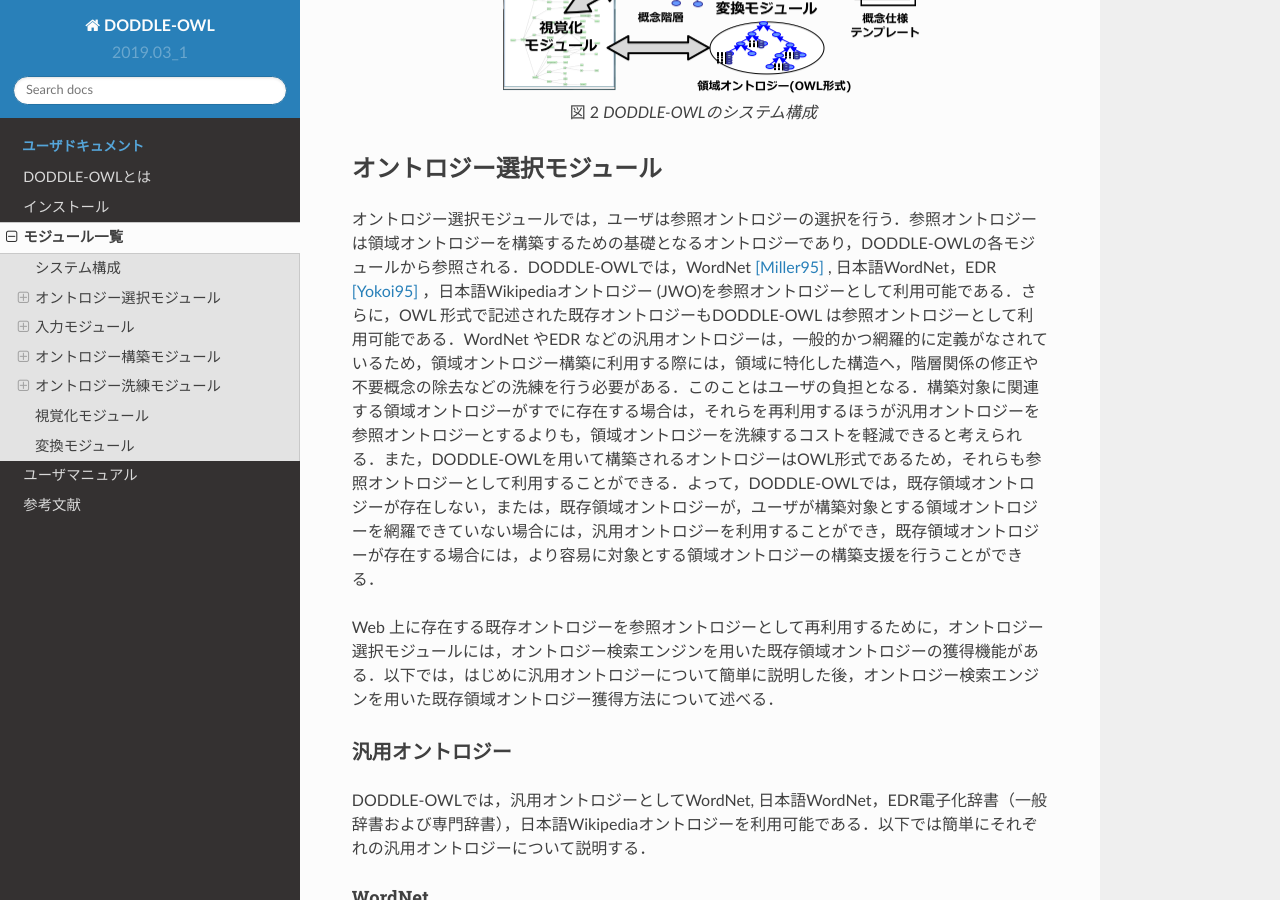
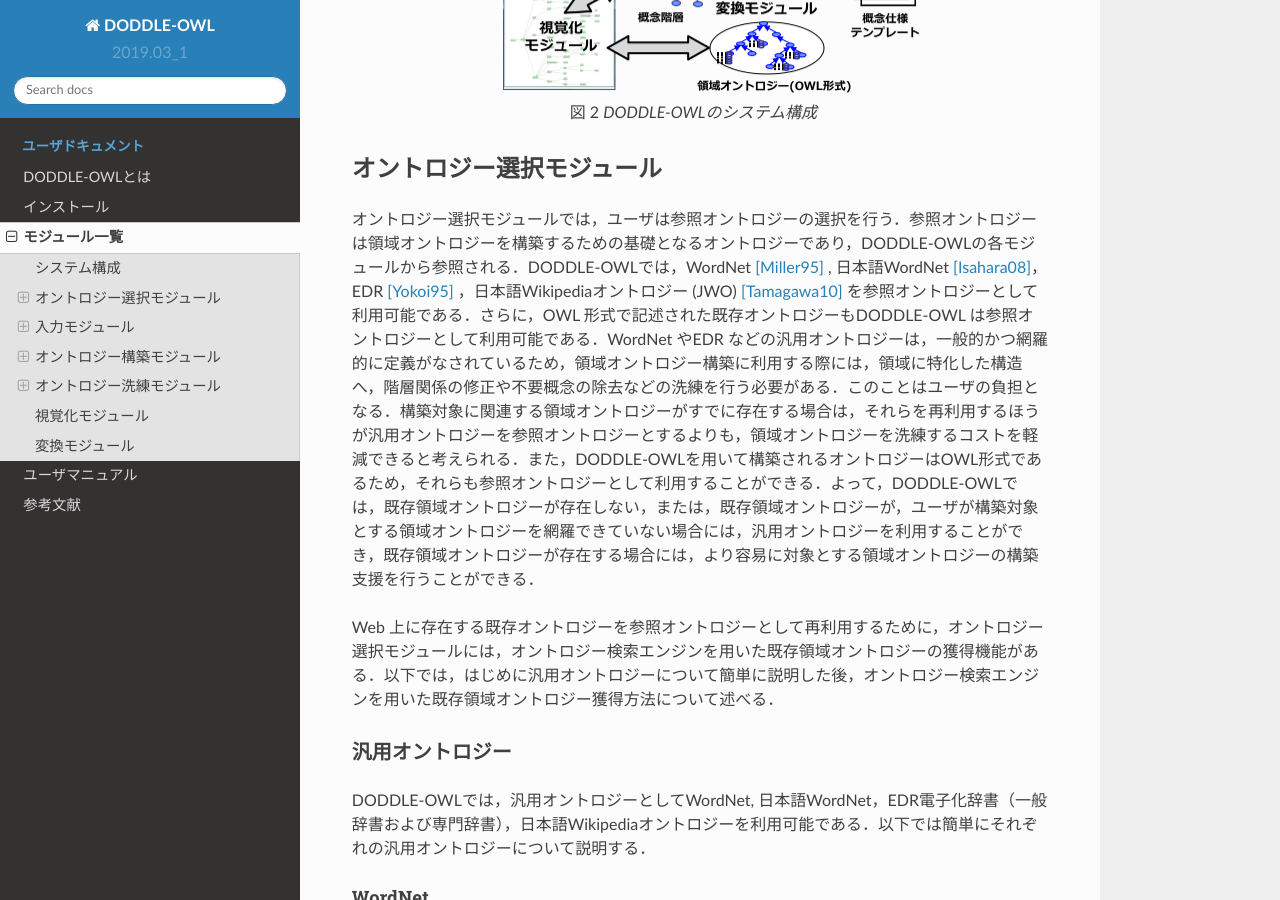
Before and after one commit to doddle-owl/doddle-owl-ja-docs, a Sphinx documentation site: the page built from docs/source/modules.rst, in a window 1280 px wide and 900 px high, scrolled down 1449 px. Built offline with Sphinx 7.4.7 and the Read the Docs theme 2.0.0, drawn with Linux system fonts in a browser that asks for light colours; some of the changed lines change nothing that is shown.

Commit message:
added index
- added references in modules.rst

```diff
--- a/docs/source/index.rst
+++ b/docs/source/index.rst
@@ -12,5 +12,5 @@ DODDLE-OWL ドキュメント
    references
 
 索引
-----
+--------
 * :ref:`genindex`
--- a/docs/source/modules.rst
+++ b/docs/source/modules.rst
@@ -23,29 +23,40 @@ DODDLE-OWL では一つ以上の領域における専門文書があることを
 
    DODDLE-OWLのシステム構成
 
+.. index:: オントロジー選択モジュール
 
 オントロジー選択モジュール
 =======================================
-オントロジー選択モジュールでは，ユーザは参照オントロジーの選択を行う．参照オントロジーは領域オントロジーを構築するための基礎となるオントロジーであり，DODDLE-OWLの各モジュールから参照される．DODDLE-OWLでは，WordNet [Miller95]_ , 日本語WordNet，EDR [Yokoi95]_ ，日本語Wikipediaオントロジー (JWO)を参照オントロジーとして利用可能である．さらに，OWL 形式で記述された既存オントロジーもDODDLE-OWL は参照オントロジーとして利用可能である．WordNet やEDR などの汎用オントロジーは，一般的かつ網羅的に定義がなされているため，領域オントロジー構築に利用する際には，領域に特化した構造へ，階層関係の修正や不要概念の除去などの洗練を行う必要がある．このことはユーザの負担となる．構築対象に関連する領域オントロジーがすでに存在する場合は，それらを再利用するほうが汎用オントロジーを参照オントロジーとするよりも，領域オントロジーを洗練するコストを軽減できると考えられる．また，DODDLE-OWLを用いて構築されるオントロジーはOWL形式であるため，それらも参照オントロジーとして利用することができる．よって，DODDLE-OWLでは，既存領域オントロジーが存在しない，または，既存領域オントロジーが，ユーザが構築対象とする領域オントロジーを網羅できていない場合には，汎用オントロジーを利用することができ，既存領域オントロジーが存在する場合には，より容易に対象とする領域オントロジーの構築支援を行うことができる．
+オントロジー選択モジュールでは，ユーザは参照オントロジーの選択を行う．参照オントロジーは領域オントロジーを構築するための基礎となるオントロジーであり，DODDLE-OWLの各モジュールから参照される．DODDLE-OWLでは，WordNet [Miller95]_ , 日本語WordNet [Isahara08]_，EDR [Yokoi95]_ ，日本語Wikipediaオントロジー (JWO) [Tamagawa10]_ を参照オントロジーとして利用可能である．さらに，OWL 形式で記述された既存オントロジーもDODDLE-OWL は参照オントロジーとして利用可能である．WordNet やEDR などの汎用オントロジーは，一般的かつ網羅的に定義がなされているため，領域オントロジー構築に利用する際には，領域に特化した構造へ，階層関係の修正や不要概念の除去などの洗練を行う必要がある．このことはユーザの負担となる．構築対象に関連する領域オントロジーがすでに存在する場合は，それらを再利用するほうが汎用オントロジーを参照オントロジーとするよりも，領域オントロジーを洗練するコストを軽減できると考えられる．また，DODDLE-OWLを用いて構築されるオントロジーはOWL形式であるため，それらも参照オントロジーとして利用することができる．よって，DODDLE-OWLでは，既存領域オントロジーが存在しない，または，既存領域オントロジーが，ユーザが構築対象とする領域オントロジーを網羅できていない場合には，汎用オントロジーを利用することができ，既存領域オントロジーが存在する場合には，より容易に対象とする領域オントロジーの構築支援を行うことができる．
 
 Web 上に存在する既存オントロジーを参照オントロジーとして再利用するために，オントロジー選択モジュールには，オントロジー検索エンジンを用いた既存領域オントロジーの獲得機能がある．以下では，はじめに汎用オントロジーについて簡単に説明した後，オントロジー検索エンジンを用いた既存領域オントロジー獲得方法について述べる．
 
+
+.. index:: 汎用オントロジー
 
 汎用オントロジー
 ----------------------------
 DODDLE-OWLでは，汎用オントロジーとしてWordNet, 日本語WordNet，EDR電子化辞書（一般辞書および専門辞書），日本語Wikipediaオントロジーを利用可能である．以下では簡単にそれぞれの汎用オントロジーについて説明する．
 
+.. index:: WordNet
+
 WordNet
 ~~~~~~~~~~~~~~~~~~~~~~~~~~~
 WordNet [Miller95]_ は， プリンストン大学で開発されている英語シソーラス（汎用オントロジー）である．名詞句辞書，動詞句辞書，形容詞句辞書，副詞句辞書，および見出し句辞書か ら構成されており，総計約10万の語彙を保持している．見出し句辞書は，見出し句，意味情報としての概念ID，辞書編集情報，品詞情報などから構成されて いるが，概念IDが，見出し句辞書と各辞書の間のリンクとして機能している．名詞句辞書と動詞句辞書は，概念ID，辞書編集情報，対応する見出し句リスト から構成されているが，概念群は階層構造を有している．また，一部の概念IDには，反対概念の概念ID，part ofやmember ofやsubstance ofの概念IDなども与えられている．形容詞句辞書と副詞句辞書も，概念ID，辞書編集情報，対応する見出し句リストから構成されているが，階層構造は持たない．
+
+.. index:: 日本語WordNet
 
 日本語WordNet
 ~~~~~~~~~~~~~~~~~~~~~~~~~~~
 日本語WordNet [Isahara08]_ は，WordNetの日本語版である．
 
+.. index:: EDR電子化辞書
+
 EDR電子化辞書
 ~~~~~~~~~~~~~~~~~~~~~~~~~~~
 EDR電子化辞書 [Yokoi95]_ は， 独立行政法人 情報通信研究機構が提供している汎用オントロジーである．EDR電子化辞書は，日本語単語辞書，英語単語辞書，概念辞書，日英対訳辞書，英日対訳辞書，日 本語共起辞書，英語共起辞書，日本語コーパス，英語コーパス，専門用語辞書（情報処理）から構成される．DODDLE-OWLでは，これらの辞書の中から，日本語単語辞書，英語単語辞書，概念辞書，専門用語辞書（情報処理）を利用している．
+
+.. index:: 日本語Wikipediaオントロジー
 
 日本語Wikipediaオントロジー
 ~~~~~~~~~~~~~~~~~~~~~~~~~~~~~~~
@@ -136,6 +147,8 @@ DODDLE-OWLは，現状ではSwoogle のOntoRank およびTermRank，オントロ
 DODDLE-OWLでは，階層関係構築支援を行うために，参照オントロジーから入力概念に関連するパスを抽出し，合成および不要概念の剪定を行う．Web 上に散在する異種のオントロジーのパスを合成する際には，上位概念階層の構造の違いにより単純に合成することは困難である．そのため，オントロジーアライメントによる類似概念の同定が必要となる．現状では，オントロジーアライメントを用いた階層関係構築支援は実現できていない．オントロジーアライメントについては，オントロジーアライメントのコンテスト が活発に行われており，ツールも多数公開されている．オントロジーアライメントツールとDODDLE-OWLの連携については，今後の課題である．
 
 
+.. index:: 入力モジュール
+
 入力モジュール
 ========================
 入力モジュールは，領域専門文書集合を入力として，参照オントロジーを参照し，入力概念集合を出力する．入力モジュールは，入力文書選択モジュール，入力語選択モジュール，入力概念選択モジュールから構成される．:numref:`input_module` に入力モジュールのシステムフローを示す．以下では，各モジュールについて説明する．
@@ -148,17 +161,23 @@ DODDLE-OWLでは，階層関係構築支援を行うために，参照オント
 
    入力モジュールのシステムフロー
 
+.. index:: 入力文書選択モジュール
+
 入力文書選択モジュール
 --------------------------------
 入力文書選択モジュールでは，英語または日本語で記述された領域に関する専門文書集合（入力文書集合）をユーザが選択し，入力文書集合の中から領域にとって重要な語（入力語）の候補となる用語集合を抽出する．入力文書選択モジュールでは，形態素解析器を用いて，専門文書中のユーザが指定した品詞（名詞，動詞，その他の品詞など）の語を抽出できる．また，専門用語自動抽出システム [Nakagawa03]_ や日本語係り受け解析器 Cabocha を用いて複合語の抽出を行うこともできる．テキスト文書だけでなく，PDF，Microsoft Word, Excel,PowerPoint など様々な形式のファイルからテキストを抽出することもできる．
 
 入力文書選択モジュールのもう一つの役割として，入力文書中の1 文の区切りの同定がある．1 文の区切りの同定は，オントロジーにおけるその他の関係構築支援手法の一つである相関ルールを適用する際に必要となる．1 文の区切りを丸（。），ピリオド（．），改行などから自動的に入力文書選択モジュールは判別するが，丸やピリオドが入力文書に含まれない場合は，誤って1 文を判別してしまう．このことは，相関ルールを用いた関係構築の精度の低下をもたらす．上記の問題を解決するため入力文書選択モジュールでは，1文の区切りをユーザが手動で修正することができるようになっている．
 
+.. index:: 入力語選択モジュール
+
 入力語選択モジュール
 --------------------------------
 入力語選択モジュールでは，入力文書選択モジュールにより自動抽出された用語集合から，複合語，品詞，TF (Term Frequency), IDF(Inverse Document Frequency), TF-IDF,上位概念を考慮しながら，ユーザは入力語を選択する．ここで上位概念とは，参照オントロジーにおける概念階層の上位部分に存在する概念を表す．上位概念は，あらかじめユーザが手動で設定する．用語とその上位概念を同時に参照することにより，自動抽出された用語を抽象化してユーザは理解することができる．例えば，EDR を参照オントロジーとして，「具体物」を上位概念に設定した場合，「具体物」の下位概念の見出しと一致した自動抽出された用語については，その用語の上位概念として「具体物」を表示する．
 
 入力文書中に入力語が含まれていない場合や，入力文書選択モジュールが自動抽出し損ねた入力語については，入力語選択モジュールでは，ユーザが手動で追加できるようになっている．また，入力文書からの入力語の選択漏れを防ぐために，抽出した入力語と入力文書中の出現箇所の対応関係がわかるようになっている．
+
+.. index:: 入力概念選択モジュール
 
 入力概念選択モジュール
 --------------------------------
@@ -189,11 +208,15 @@ DODDLE-OWLでは，階層関係構築支援を行うために，参照オント
 部分照合する用語の入力概念選択を簡略化するために，ある部分照合した用語の入力概念選択結果を，同様に部分照合するすべての用語の入力概念選択結果に反映させることが，入力概念選択モジュールでは可能である．例えば，「バッテリ充電装置」，「ノイズ測定装置」，「バルブ作動点検装置」がそれぞれ，「装置」で部分照合していた場合，装置の入力概念選択結果を，上記三つの入力語の入力概念選択結果とすることができる．
 
 
+.. index:: オントロジー構築モジュール
+
 オントロジー構築モジュール
 =======================================
 オントロジー構築モジュールは，階層構築モジュールおよび関係構築モジュールから構成される．階層構築モジュールでは，参照オントロジーの概念階層を参照し，概念階層初期モデルを構築する（階層構築）．関係構築モジュールでは，入力文書および入力概念集合から，共起性に基づく手法により概念対集合を獲得する（関係構築）．概念階層初期モデルおよび概念対集合は，初期領域オントロジーであり，オントロジー洗練モジュールにおいてユーザインタラクションを通して洗練される．
 
 以下では，階層構築モジュールおよび関係構築モジュールについて説明する．
+
+.. index:: 階層構築モジュール
 
 階層構築モジュール
 -----------------------------------
@@ -231,6 +254,8 @@ DODDLE-OWLでは，階層関係構築支援を行うために，参照オント
 :numref:`process_of_partially_matched` では，はじめに，ユーザは，入力語として「ゲージ」，「レーダー」，「ゲージ情報」，「レーダー情報」，「モデル情報」を選択した．「ゲージ」および「レーダー」は，参照オントロジー中にそれらを見出しとする概念が存在するため，図1に示した完全照合概念の階層構築工程に従って階層構築される．「ゲージ情報」，「レーダー情報」，「モデル情報」は，参照オントロジー中の「情報」概念と部分照合した．語尾による階層化により，はじめに，「情報」概念が完全照合概念の階層構築工程に従って階層構築され，次に，「ゲージ情報」，「レーダー情報」，「モデル情報」が概念化され，「情報」概念の下位概念として定義される．さらに，語頭による階層化では，部分照合概念の語頭部分に着目し，語頭部分を見出しとして持つ概念が構築中の概念階層内に存在する場合，その概念の上位概念と部分照合概念の語尾部分と照合した概念の見出しを組み合わせた見出しを持つ概念を新たに作成する．語頭部分が照合した部分照合概念は，新たに作成された概念の下位概念として階層関係が再定義される．部分照合概念の語頭部分は，部分照合概念を修飾していることが多い．そのため，語頭による階層化により，語尾による階層化のみに比べて，より詳細な階層構築を行うことができると考えられる．
 
 :numref:`process_of_partially_matched` の語尾による階層化により構築された概念階層では，部分照合概念である「ゲージ情報」概念および「レーダー情報」概念の語頭部分にあたる「ゲージ」および「レーダー」を見出しとして持つ，「ゲージ」概念および「レーダー」概念が「計器」概念の下位概念として定義されている．ここで，語頭による階層化により，「計器」概念と「情報」概念を組み合わせた「計器情報」概念が新規に作成され，「ゲージ情報」概念および「レーダー情報」概念の上位概念として，階層化が行われる．「計器情報」概念を定義することにより，「モデル情報」概念と「ゲージ情報」概念および「レーダー情報」概念という計器に関する情報を分類することができる．
+
+.. index:: 関係構築モジュール
 
 関係構築モジュール
 ----------------------------------
@@ -367,11 +392,15 @@ EDR概念記述辞書を用いたプロパティ階層の構築およびその
 オントロジー構築モジュールでは，1. については，agent またはobject の値を，剪定された概念の下位概念に置換することで整合性を保持している．2. については，剪定されたプロパティの下位概念に定義域および値域を継承させることによりその他の関係定義が欠落しないようにしている．
 
 
+.. index:: オントロジー洗練モジュール
+
 オントロジー洗練モジュール
 ================================
 オントロジー洗練モジュールは，階層洗練モジュールおよび関係洗練モジュールから構成される．オントロジー洗練モジュールでは，オントロジー構築モジュールで構築した **概念階層初期モデル** と，その他の関係定義のための **概念対集合** を基に，ユーザとのインタラクションを通してオントロジーの洗練を行う．
 
 以下では，階層洗練モジュールおよび関係洗練モジュールについて説明する．
+
+.. index:: 階層洗練モジュール
 
 階層洗練モジュール
 ------------------
@@ -441,10 +470,13 @@ WordNet やEDR 電子化辞書などの汎用オントロジーは，網羅的
 
    戦略3：多重継承の除去
 
+.. index:: 関係洗練モジュール
+
 関係洗練モジュール
 ------------------
 関係洗練モジュールでは，関係構築モジュールでWordSpace および相関ルールにより獲得した概念対集合から，ユーザが概念間関係を定義するのを支援する．関係洗練モジュールでは，WordSpace と相関ルールにおけるパラメータの調節や，結果の合成，正解または不要概念対の選択，概念対間の関係の定義を行うことができる．
 
+.. index:: 視覚化モジュール
 
 視覚化モジュール
 ======================
@@ -452,6 +484,7 @@ WordNet やEDR 電子化辞書などの汎用オントロジーは，網羅的
 
 領域オントロジー構築における視覚化モジュールの役割は二つある．一つ目は階層洗練モジュールにおける概念変動管理を視覚的に支援する機能である．視覚化モジュールのクラスエディタおよびプロパティエディタに，階層構築モジュールで構築された概念階層初期モデルを表示し，ユーザは階層洗練モジュールにより同定された概念変動が生じている可能性のある概念階層の部分を編集することができる．二つ目はオントロジーの外在化である．オントロジーの外在化とは階層関係とその他の関係をDODDLE-OWL以外の見方によって視覚的に表示することを意味する．DODDLE-OWL以外の見方の例として，階層関係のグラフ表示やオントロジーとインスタンスの関係を同時に見ることができることがあげられる．階層関係をグラフ表示することにより，多重継承関係をユーザが把握しやすくなる．また，オントロジーとインスタンスの関係を同時に見ることで，クラスおよびプロパティ定義の不足や誤りを発見しやすくなる．オントロジーの外在化を行うことによって，オントロジー全体（クラス階層，プロパティ階層，その他の関係，インスタンス）のバランスを見ながら領域オントロジーの調整を行い，領域オントロジーの質を向上させることができる．
 
+.. index:: 変換モジュール
 
 変換モジュール
 ====================
```
